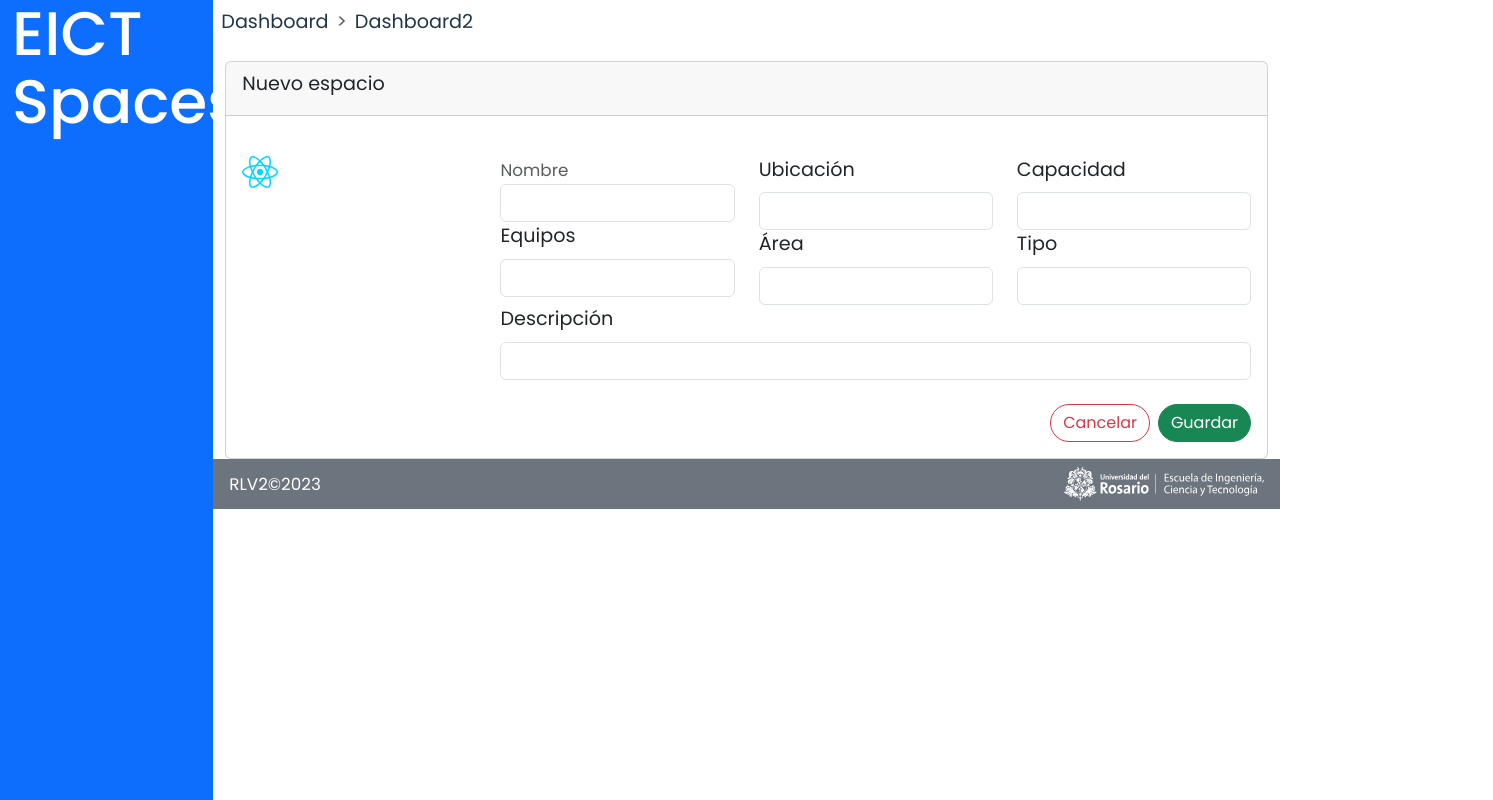
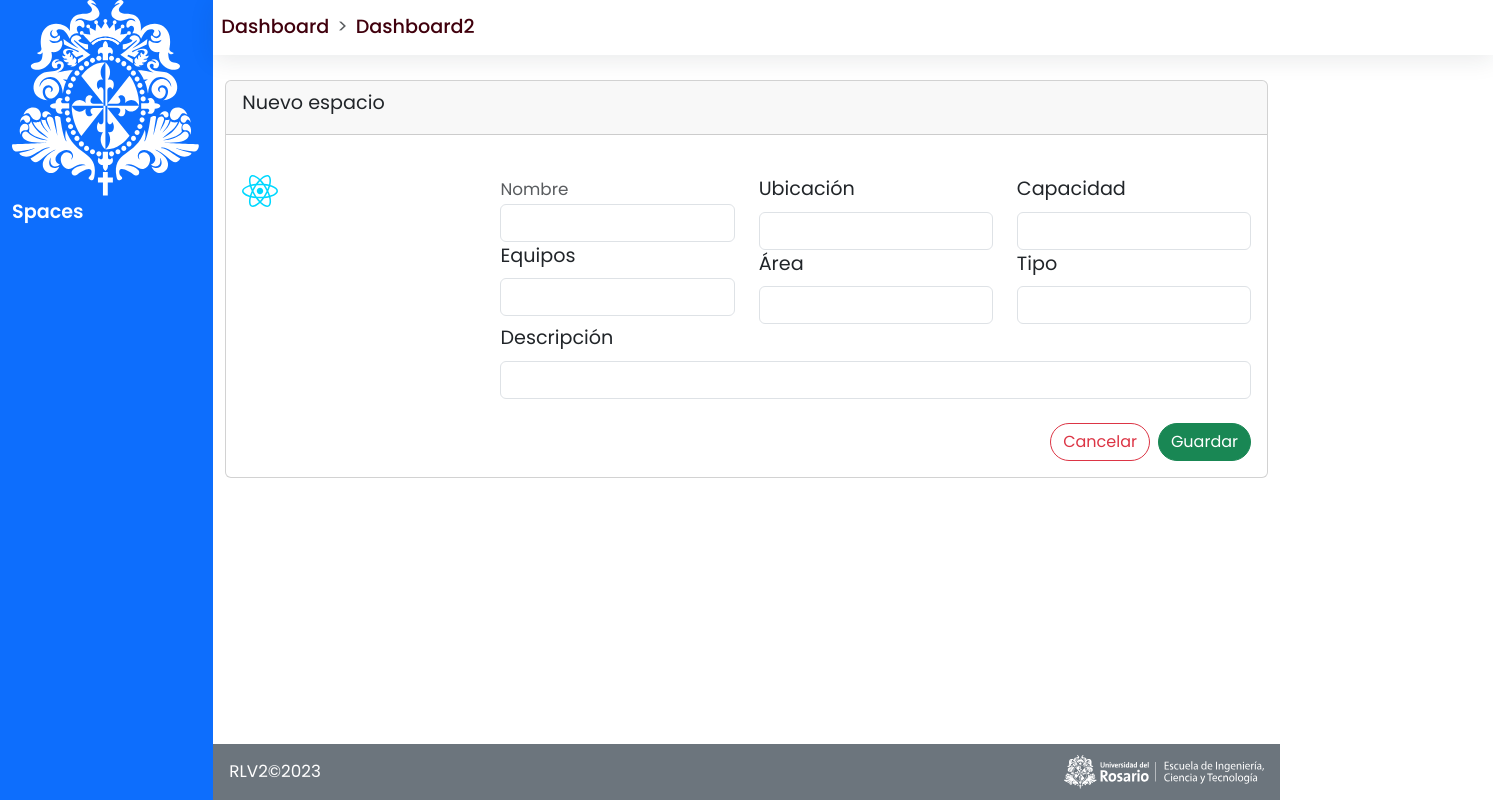
Before and after one commit to Feligx/EICTSpaces-WEB, a React (Vite) app in the folder react/eict-spaces/: page /spaces in a window 1280 px wide. Shown: the whole page, 1493 px wide, since content can reach past the window. Built offline with nearby package versions, Linux system fonts and the light colour scheme.

Commit message:
[UPDATE] General layout

```diff
--- a/react/eict-spaces/src/App.css
+++ b/react/eict-spaces/src/App.css
@@ -10,3 +10,8 @@
     color: #213547;
     background-color: #ffffff;
 }
+
+.content {
+    min-height: calc(100% - 3.5rem);
+    padding-top: 5rem;
+}
--- a/react/eict-spaces/src/App.jsx
+++ b/react/eict-spaces/src/App.jsx
@@ -7,29 +7,34 @@ import Spaces from "./views/spaces/Spaces.jsx";
 import Footer from "./components/layout/footer/Footer.jsx";
 import {Col, Container, Row} from "reactstrap";
 import Crumbs from "./components/layout/breadcrumbs/Crumbs.jsx";
+import Menu from "./components/layout/menu/Menu.jsx";
 
+
+const routes = [
+    { path: '/', element: <Login /> },
+    { path: '/dashboard', element: <Dash /> },
+    { path: '/spaces', element: <Spaces />}
+    // { path: '/bookings', element: <Bookings /> },
+]
 function App() {
 
     const router = createBrowserRouter(
-        [
-            { path: '/', element: <Login /> },
-            { path: '/dashboard', element: <Dash /> },
-            { path: '/spaces', element: <Spaces />}
-            // { path: '/bookings', element: <Bookings /> },
-        ]
+        routes?.map((route) => {
+            return { ...route, element: <>
+                    <Crumbs crumbs={[{name: "Dashboard"}, {name: "Dashboard2"}]} />
+                    <Container fluid className="position-relative content">
+                        {route.element}
+                    </Container>
+                </> }
+        })
     )
 
   return (
       <Container fluid>
           <Row>
-              <Col md="2" className="bg-primary position-sticky">
-                  <h1 className="text-white">EICT Spaces</h1>
-              </Col>
+            <Menu />
             <Col className="p-0 vh-100 overflow-scroll">
-                <Crumbs crumbs={[{name: "Dashboard"}, {name: "Dashboard2"}]} />
-                <Container fluid>
-                    <RouterProvider router={router} />
-                </Container>
+                <RouterProvider router={router} />
                 <Footer />
             </Col>
           </Row>
--- a/react/eict-spaces/src/components/layout/breadcrumbs/Crumbs.css
+++ b/react/eict-spaces/src/components/layout/breadcrumbs/Crumbs.css
@@ -0,0 +1,8 @@
+.crumbs {
+    position: absolute;
+    z-index: 2;
+    background-color: white;
+    width: 100%;
+    min-height: 3.45rem;
+    box-shadow: 0 4px 24px 0 rgba(34,41,47,.1);;
+}
--- a/react/eict-spaces/src/components/layout/breadcrumbs/Crumbs.jsx
+++ b/react/eict-spaces/src/components/layout/breadcrumbs/Crumbs.jsx
@@ -1,13 +1,14 @@
+import {Breadcrumb, BreadcrumbItem} from "reactstrap";
+import './Crumbs.css'
 import {Link} from "react-router-dom";
-import {Breadcrumb, BreadcrumbItem} from "reactstrap";
 
 const Crumbs = ({ crumbs }) => {
     return (
-        <Breadcrumb className="p-2" style={{"--bs-breadcrumb-divider": "'>'"}}>
+        <Breadcrumb className="p-2 crumbs d-flex align-items-center" style={{"--bs-breadcrumb-divider": "'>'"}} listClassName="m-0">
             {crumbs?.map((crumb, index) => {
                 return (
                 <BreadcrumbItem key={index}>
-                    <span>{crumb.name}</span>
+                    <Link to="#">{crumb.name}</Link>
                 </BreadcrumbItem>
                 );
             })}
--- a/react/eict-spaces/src/components/layout/footer/Footer.css
+++ b/react/eict-spaces/src/components/layout/footer/Footer.css
@@ -0,0 +1,3 @@
+footer {
+    min-height: 3.5rem;
+}
--- a/react/eict-spaces/src/components/layout/footer/Footer.jsx
+++ b/react/eict-spaces/src/components/layout/footer/Footer.jsx
@@ -1,4 +1,5 @@
 import ur_logotype from '../../../assets/ur_logotype.svg'
+import './Footer.css'
 const Footer = () => {
     return (
         <footer className="w-100 bg-secondary text-white py-2 d-flex align-items-center justify-content-between px-3 mt-auto">
--- a/react/eict-spaces/src/components/layout/menu/Menu.css
+++ b/react/eict-spaces/src/components/layout/menu/Menu.css
@@ -0,0 +1,5 @@
+.brand-logo {
+  width: 100%;
+  height: 100%;
+  object-fit: contain;
+}
--- a/react/eict-spaces/src/components/layout/menu/Menu.jsx
+++ b/react/eict-spaces/src/components/layout/menu/Menu.jsx
@@ -0,0 +1,16 @@
+import {Col} from "reactstrap";
+import ur_logo from '../../../assets/ur_logo.svg'
+import './Menu.css'
+
+const Menu = () => {
+    return (
+        <Col md="2" className="bg-primary position-sticky">
+            <div className="text-white fw-bold">
+                <img src={ur_logo} alt="ur_logo" className="brand-logo" />
+                <span>Spaces</span>
+            </div>
+        </Col>
+    )
+}
+
+export default Menu
```
Also changed, not shown: react/eict-spaces/src/assets/ur_logo.svg (added).
